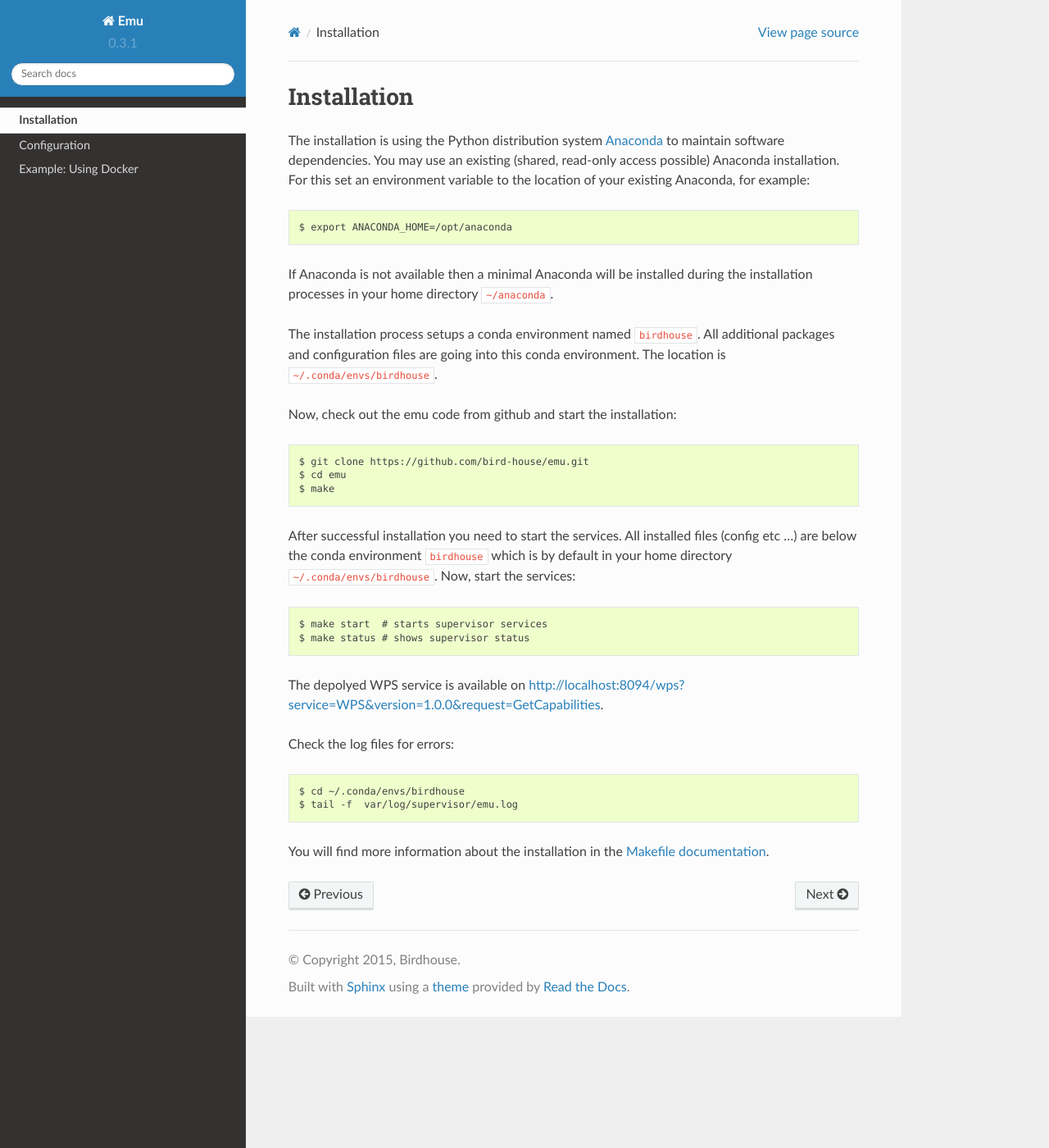
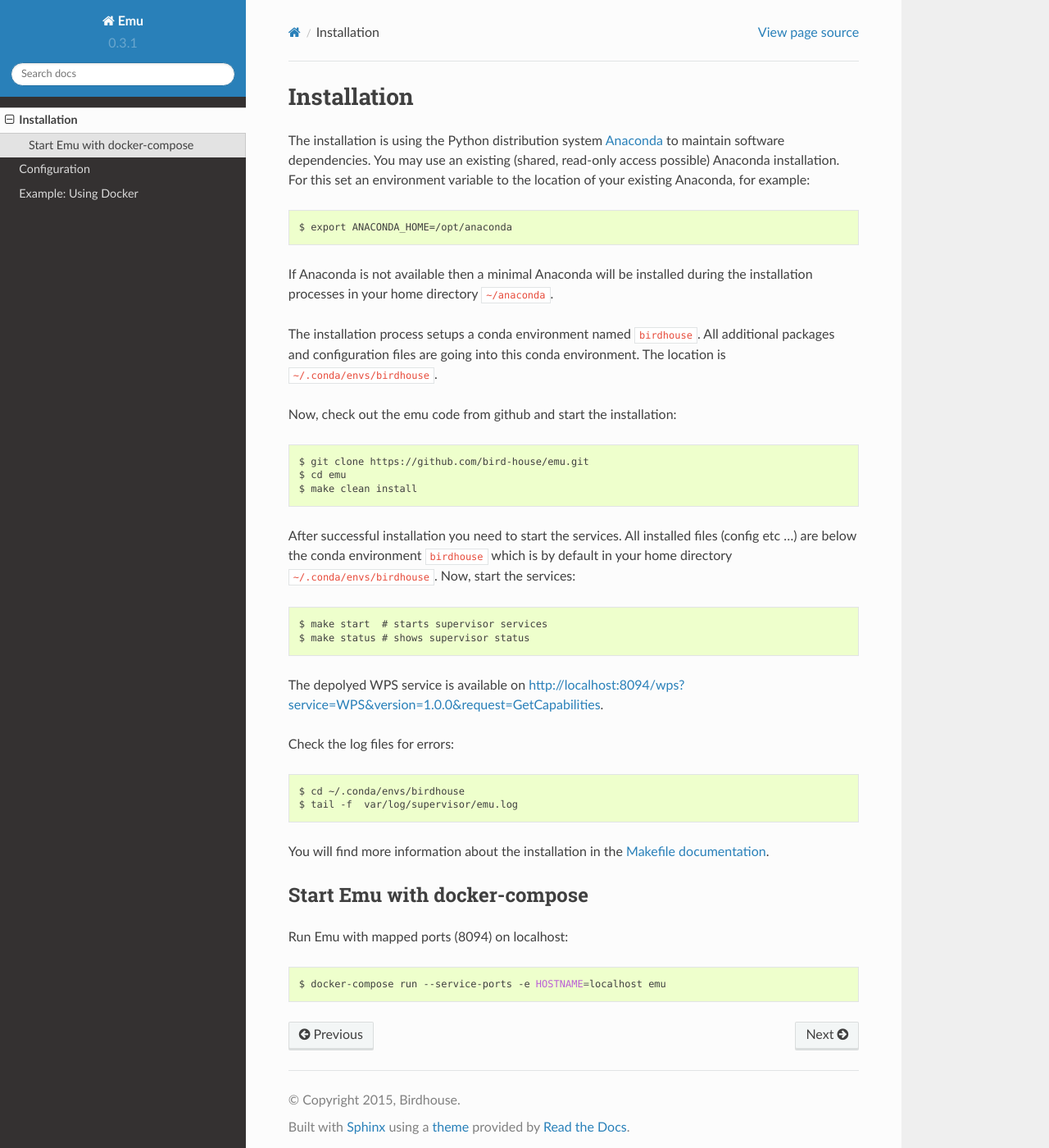
Before and after one commit to bird-house/emu, a Sphinx documentation site: the page built from docs/source/installation.rst, in a window 1280 px wide and 1400 px high. Shown: the whole window at 82% size. Built offline with Sphinx 7.4.7 and the Read the Docs theme 2.0.0, drawn with Linux system fonts in a browser that asks for light colours.

Commit message:
moved docker section to installation.rst

```diff
--- a/docs/source/installation.rst
+++ b/docs/source/installation.rst
@@ -16,7 +16,7 @@
 
    $ git clone https://github.com/bird-house/emu.git
    $ cd emu
-   $ make
+   $ make clean install
 
 After successful installation you need to start the services. All installed files (config etc ...) are below the conda environment ``birdhouse`` which is by default in your home directory ``~/.conda/envs/birdhouse``. Now, start the services::
 
@@ -32,4 +32,11 @@
 
 You will find more information about the installation in the `Makefile documentation <http://birdhousebuilderbootstrap.readthedocs.org/en/latest/>`_.
 
-.. _`Anaconda`: https://www.continuum.io/
+Start Emu with docker-compose
+-----------------------------
+
+Run Emu with mapped ports (8094) on localhost:
+
+.. code-block:: sh
+
+    $ docker-compose run --service-ports -e HOSTNAME=localhost emu
```
Also changed, not shown: README.rst (+0 -9 lines).
